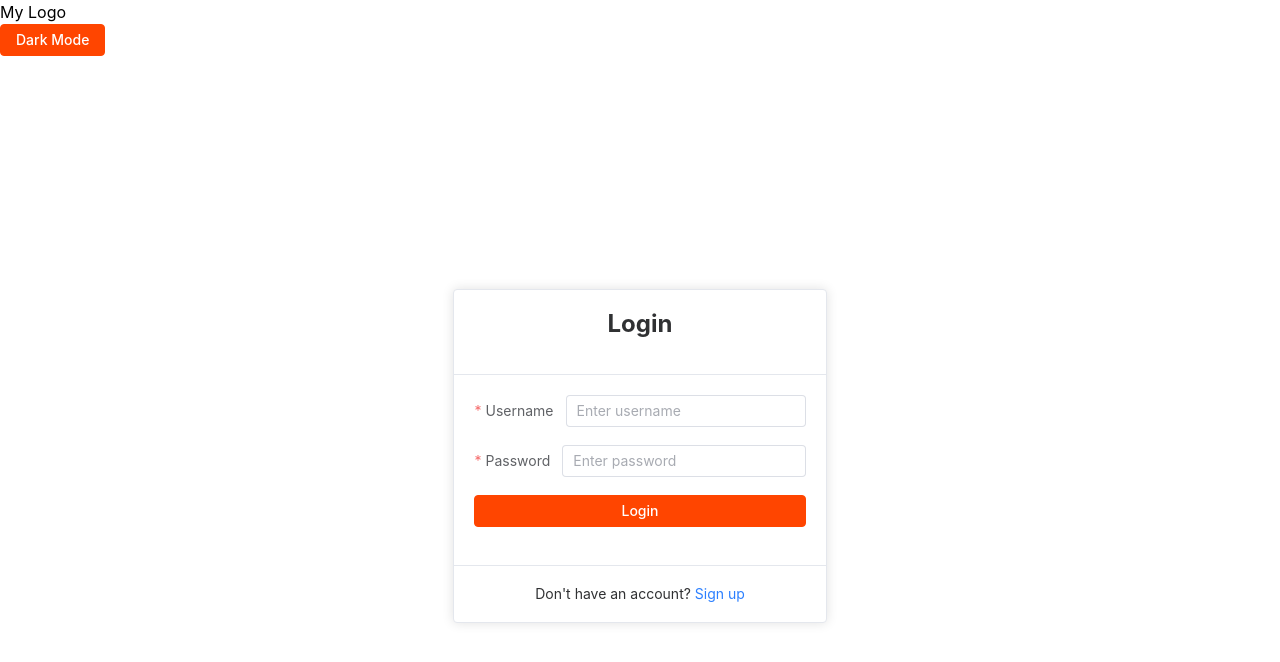
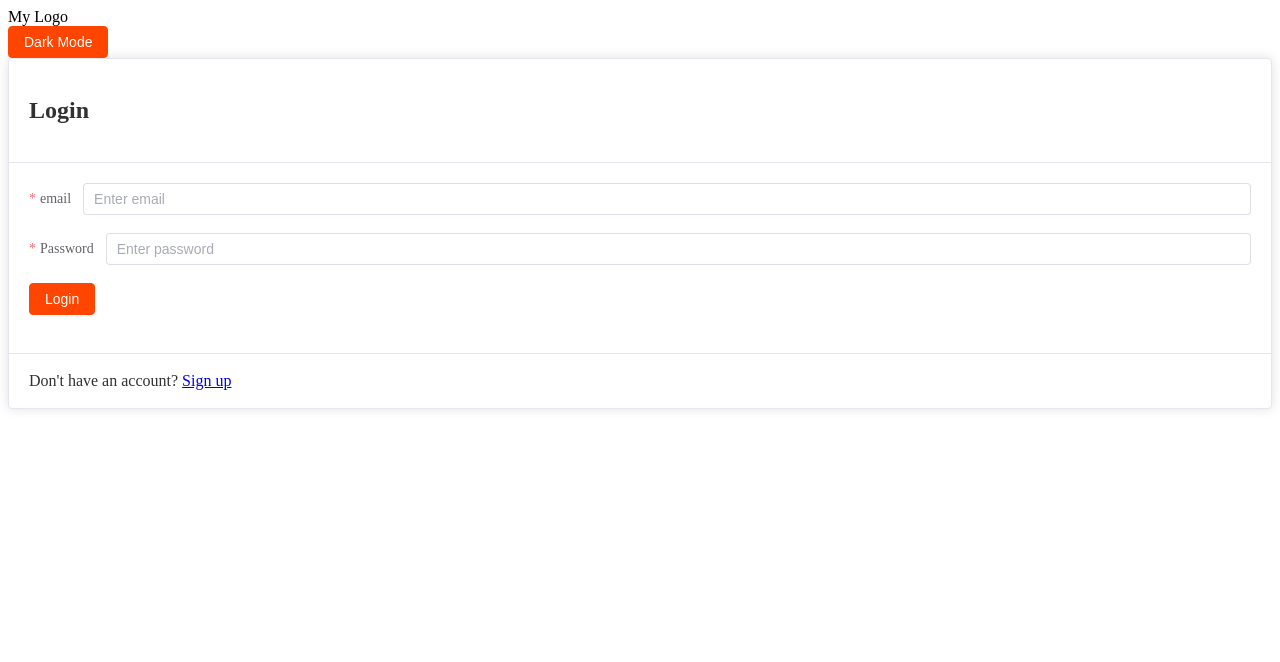
Before and after one commit to Sengkea2022/FrontEnd, a Nuxt app: page /guest/login in a window 1280 px wide. Shown: the top 662 px of the page. Built offline with nearby package versions, Linux system fonts and the light colour scheme.

Commit message:
update login page to use email instead of username for login

```diff
--- /dev/null
+++ b/app/composables/useApi.ts
@@ -0,0 +1,22 @@
+// composables/useApi.ts
+export const useApi = () => {
+  const config = useRuntimeConfig()
+  const apiBase = config.public.apiBase
+
+  const fetch = async (path: string, options?: any) => {
+    const token = useCookie('auth_token').value
+
+    const headers = {
+      ...options?.headers,
+      ...(token && { Authorization: `Bearer ${token}` })
+    }
+
+    return $fetch(`${apiBase}${path}`, {
+      method: 'GET',
+      ...options,
+      headers
+    })
+  }
+
+  return { fetch }
+}
--- a/app/pages/guest/login.vue
+++ b/app/pages/guest/login.vue
@@ -1,6 +1,11 @@
 <script setup>
+import { ref } from 'vue'
+import { ElMessage } from 'element-plus'
+
 definePageMeta({ layout: 'guest' })
-import { ref } from 'vue'
+
+const { fetch } = useApi()
+const router = useRouter()
 
 const form = ref({
     username: '',
@@ -9,55 +14,86 @@ const form = ref({
 
 const rules = {
     username: [{ required: true, message: 'Please enter username', trigger: 'blur' }],
+    email: [{ required: true, message: 'Please enter email', trigger: 'blur' }],
     password: [{ required: true, message: 'Please enter password', trigger: 'blur' }]
 }
 
 const formRef = ref(null)
+const loading = ref(false)
 
 const onSubmit = () => {
     if (!formRef.value) return
 
     formRef.value.validate(async (valid) => {
         if (valid) {
+            console.log(form.value);
+
+            loading.value = true
             try {
-                res = await $fetch('/api/auth/login', {
+                const res = await fetch('/api/auth/login', { // ✅ Added /api and declared const
                     method: 'POST',
                     body: form.value
                 })
-                if (res.success) {
-                    message.success('Login successful!')
-                    navigateTo('/')
+
+                // ✅ Your API returns token directly, not res.success
+                if (res.token) {
+                    // ✅ Save token
+                    const authToken = useCookie('auth_token')
+                    authToken.value = res.token
+
+                    ElMessage.success('Login successful!')
+                    await router.push('/') // ✅ Use await
+                } else {
+                    ElMessage.error('Login failed: No token received')
                 }
             } catch (e) {
-                message.error('Login failed!')
+                console.error('Login error:', e) // ✅ Log error for debugging
+                ElMessage.error(e.data?.message || 'Login failed!')
+            } finally {
+                loading.value = false
             }
         }
     })
 }
+</script>
 
-
-</script>
 <template>
     <div class="flex items-center justify-center min-h-screen">
-        <el-form :model="form" :rules="rules" ref="formRef" class="">
+        <el-form :model="form" :rules="rules" ref="formRef">
             <el-card>
                 <template #header>
                     <h2 class="text-2xl font-bold mb-4 text-center">Login</h2>
                 </template>
 
-                <el-form-item label="Username" prop="username">
-                    <el-input v-model="form.username" placeholder="Enter username" />
+                <el-form-item label="email" prop="email">
+                    <el-input
+                        v-model="form.email"
+                        placeholder="Enter email"
+                        :disabled="loading"
+                    />
                 </el-form-item>
                 <el-form-item label="Password" prop="password">
-                    <el-input v-model="form.password" type="password" placeholder="Enter password" />
+                    <el-input
+                        v-model="form.password"
+                        type="password"
+                        placeholder="Enter password"
+                        :disabled="loading"
+                    />
                 </el-form-item>
                 <el-form-item>
-                    <el-button type="primary" @click="onSubmit" class="w-full">Login</el-button>
+                    <el-button
+                        type="primary"
+                        @click="onSubmit"
+                        class="w-full"
+                        :loading="loading"
+                    >
+                        Login
+                    </el-button>
                 </el-form-item>
 
                 <template #footer>
                     <div class="text-center text-sm">
-                        Don't have an account? <a href="/guest/register" class="text-blue-500">Sign up</a>
+                        Don't have an account? <NuxtLink to="/guest/register" class="text-blue-500">Sign up</NuxtLink>
                     </div>
                 </template>
             </el-card>
--- a/nuxt.config.ts
+++ b/nuxt.config.ts
@@ -11,7 +11,7 @@ export default defineNuxtConfig({
     '@pinia/nuxt'],
   runtimeConfig: {
     public: {
-      apiBase: process.env.NUXT_PUBLIC_API_BASE || 'http://127.0.0.1:8000'
+      apiBase: import.meta.env.NUXT_PUBLIC_API_BASE || ''
     }
   },
   vite: {
```
